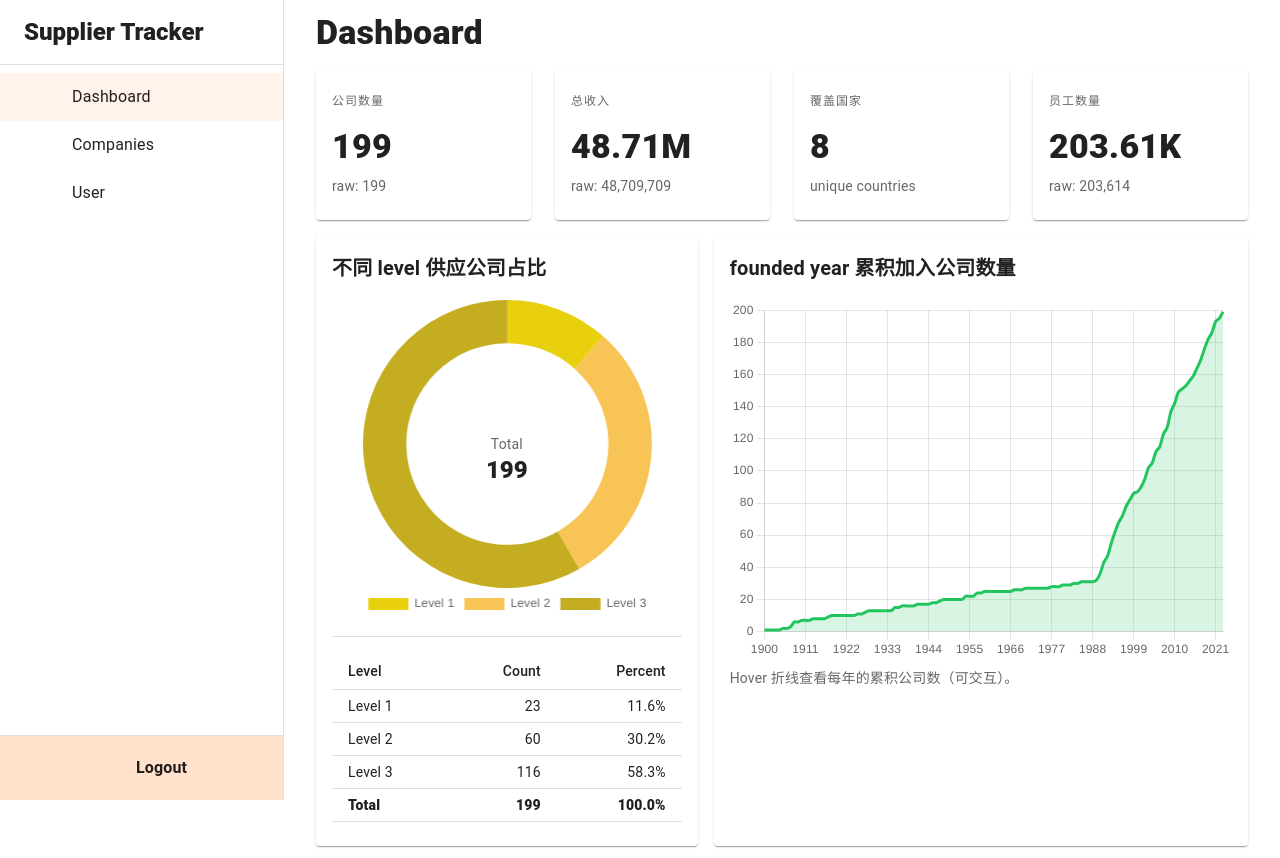
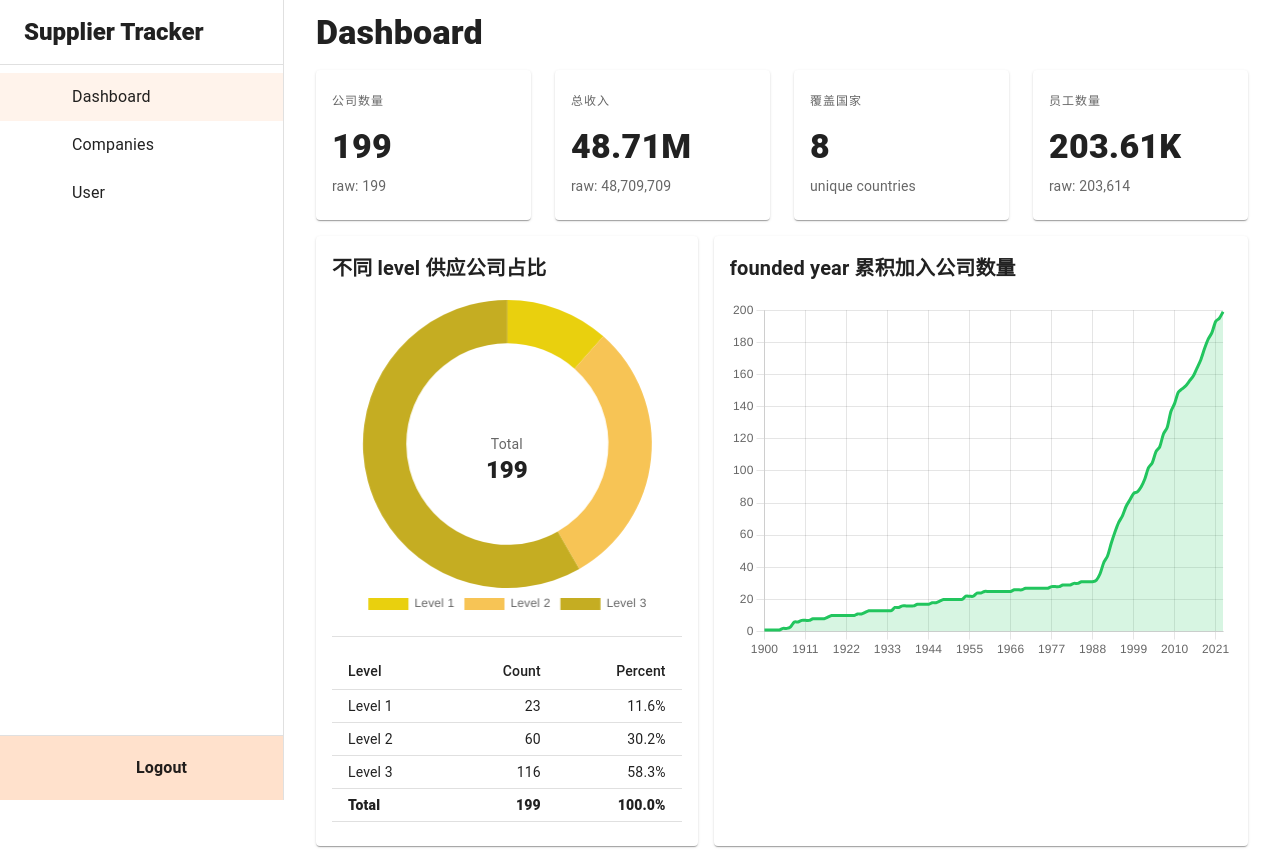
Before and after one commit to junhaozhu1/XiaoMi, a Next.js app in the folder next-mui-auth-js/: page /app/dashboard in a window 1280 px wide. Built offline with nearby package versions, Linux system fonts and the light colour scheme; some icons are missing.

Commit message:
feat: fix ui of dashboard

```diff
--- a/next-mui-auth-js/app/app/dashboard/page.jsx
+++ b/next-mui-auth-js/app/app/dashboard/page.jsx
@@ -388,12 +388,12 @@ export default function DashboardPage() {
                       <Line data={lineData} options={lineOptions} />
                     </Box>
 
-                    <Typography
+                    {/* <Typography
                       variant="body2"
                       sx={{ mt: 1, color: "text.secondary" }}
                     >
                       Hover 折线查看每年的累积公司数（可交互）。
-                    </Typography>
+                    </Typography> */}
                   </CardContent>
                 </Card>
               </Box>
```
